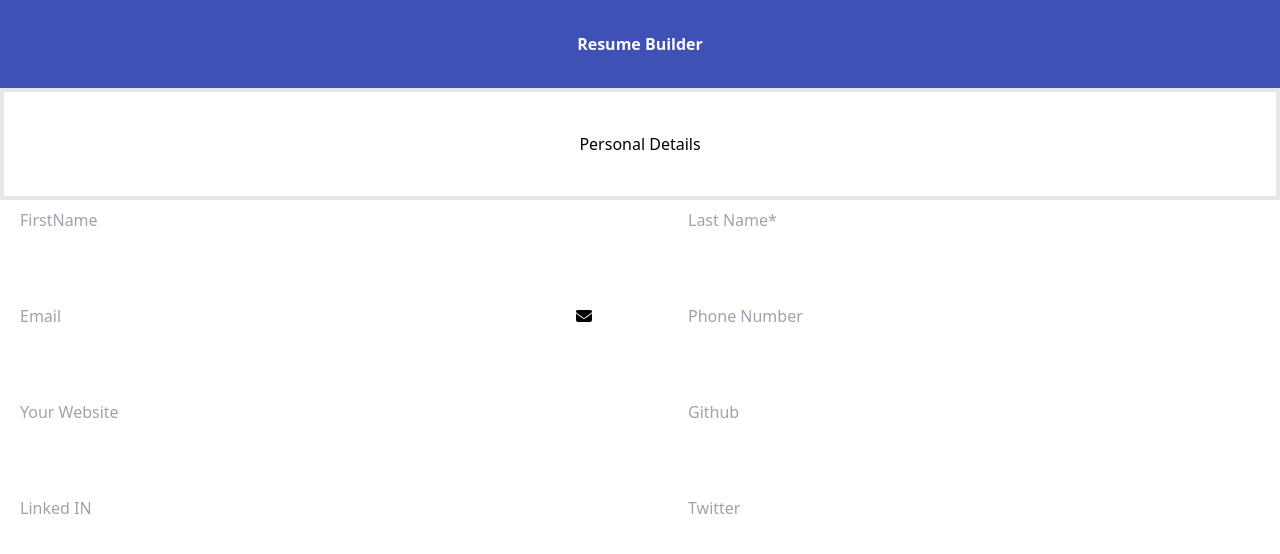
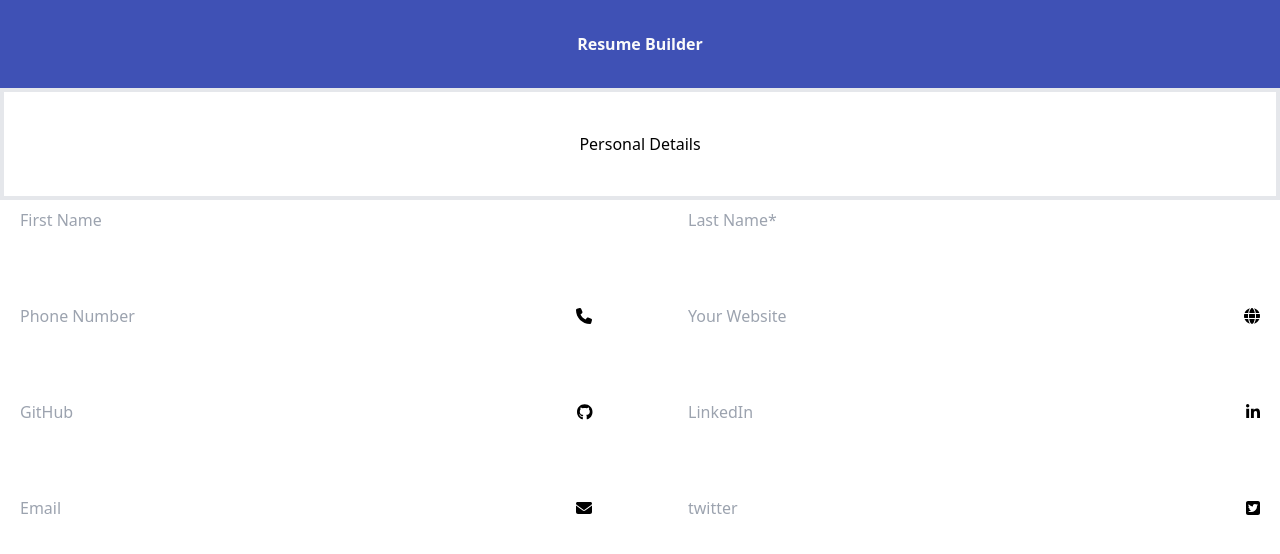
Before and after one commit to aakashjangra/resume-builder, a React (Vite) app: page / in a window 1280 px wide. Shown: the top 554 px of the page. Built offline with nearby package versions, Linux system fonts and the light colour scheme.

Commit message:
personal details page

```diff
--- a/src/components/Form/Form2.jsx
+++ b/src/components/Form/Form2.jsx
@@ -1,28 +1,74 @@
-import { FontAwesomeIcon } from '@fortawesome/react-fontawesome'
-import { faEnvelope } from '@fortawesome/free-solid-svg-icons'
+import { FontAwesomeIcon } from "@fortawesome/react-fontawesome";
+import FormInput from "../FormInput/FormInput";
+import { faEnvelope, faGlobe, faPhone } from "@fortawesome/free-solid-svg-icons";
+import {
+  faGithub,
+  faLinkedinIn,
+  faTwitterSquare,
+
+} from "@fortawesome/free-brands-svg-icons";
 
 const Form = () => {
   return (
     <div>
-    <h1 className="font-bold p-8 bg-blue text-neutral-50 text-center">Resume Builder</h1>
-    <div >
-    <h2 className="flex justify-center px-28 py-10 border-4">Personal Details</h2>
-    <div className="flex  flex-col grid justify-center grid-cols-2 gap-14">
-    <input className="px-5 py-2" type="text" name="Your Website" placeholder="FirstName" id="FirstName"   />
-    <input className="px-5 py-2" type="text" name="Last Name*" placeholder="Last Name*" id="Last Name*"   />
-    <div className='relative'>
-    <input className="px-5 py-2 w-full" type="text" name="Email" placeholder="Email" id="Email"/>
-    <FontAwesomeIcon className='absolute right-5 top-3' icon={faEnvelope} />
+      <h1 className="font-bold p-8 bg-blue text-neutral-50 text-center">
+        Resume Builder
+      </h1>
+      <div>
+        <h2 className="flex justify-center px-28 py-10 border-4">
+          Personal Details
+        </h2>
+        <div className="flex  flex-col grid justify-center grid-cols-2 gap-14">
+          <FormInput
+            type={"text"}
+            name={"firstname"}
+            placeholder={"First Name"}
+          />
+          <FormInput
+            type={"text"}
+            name={"lastname"}
+            placeholder={"Last Name*"}
+          />
+          <FormInput
+            type={"text"}
+            name={"phoneNumber"}
+            placeholder={"Phone Number"}
+            icon={faPhone}
+          />
+
+          <FormInput
+            type={"text"}
+            name={"website"}
+            placeholder={"Your Website"}
+            icon={faGlobe}
+          />
+
+          <FormInput type={"text"} name={"github"} placeholder={"GitHub"} icon={faGithub} />
+
+          <FormInput
+            type={"text"}
+            name={"linkedin"}
+            placeholder={"LinkedIn"}
+            icon={faLinkedinIn}
+          />
+
+          <FormInput
+            type={"text"}
+            name={"email"}
+            placeholder={"Email"}
+            icon={faEnvelope}
+          />
+
+          <FormInput
+            type={"text"}
+            name={"twitter"}
+            placeholder={"twitter"}
+            icon={faTwitterSquare}
+          />
+        </div>
+      </div>
     </div>
-    <input className="px-5 py-2" type="text" name="Phone Number" placeholder="Phone Number" id="Phone Number"   />
-    <input className="px-5 py-2" type="text" name="Your Website" placeholder="Your Website" id="Your Website"   />
-    <input className="px-5 py-2" type="text" name="Github" placeholder="Github" id="Github"   />
-    <input className="px-5 py-2" type="text" name="Linked In" placeholder="Linked IN" id="Linked IN"   />
-    <input className="px-5 py-2" type="text" name="Twitter" placeholder="Twitter" id="Twitter"   />
-    </div>
-    </div>
-    </div>
-  )
-}
+  );
+};
 
-export default Form
+export default Form;
--- /dev/null
+++ b/src/components/FormInput/FormInput.jsx
@@ -0,0 +1,19 @@
+import React from "react";
+import { FontAwesomeIcon } from "@fortawesome/react-fontawesome";
+const FormInput = ({ type, name, placeholder, icon }) => {
+  console.log("inside form input");
+  return (
+    <div className="relative">
+      <input
+        className="px-5 py-2 w-full"
+        type={type}
+        name={name}
+        placeholder={placeholder}
+        id={name}
+      />
+      <FontAwesomeIcon className="absolute right-5 top-3 width-3 height-4" icon={icon} />
+    </div>
+  );
+};
+
+export default FormInput;
```
